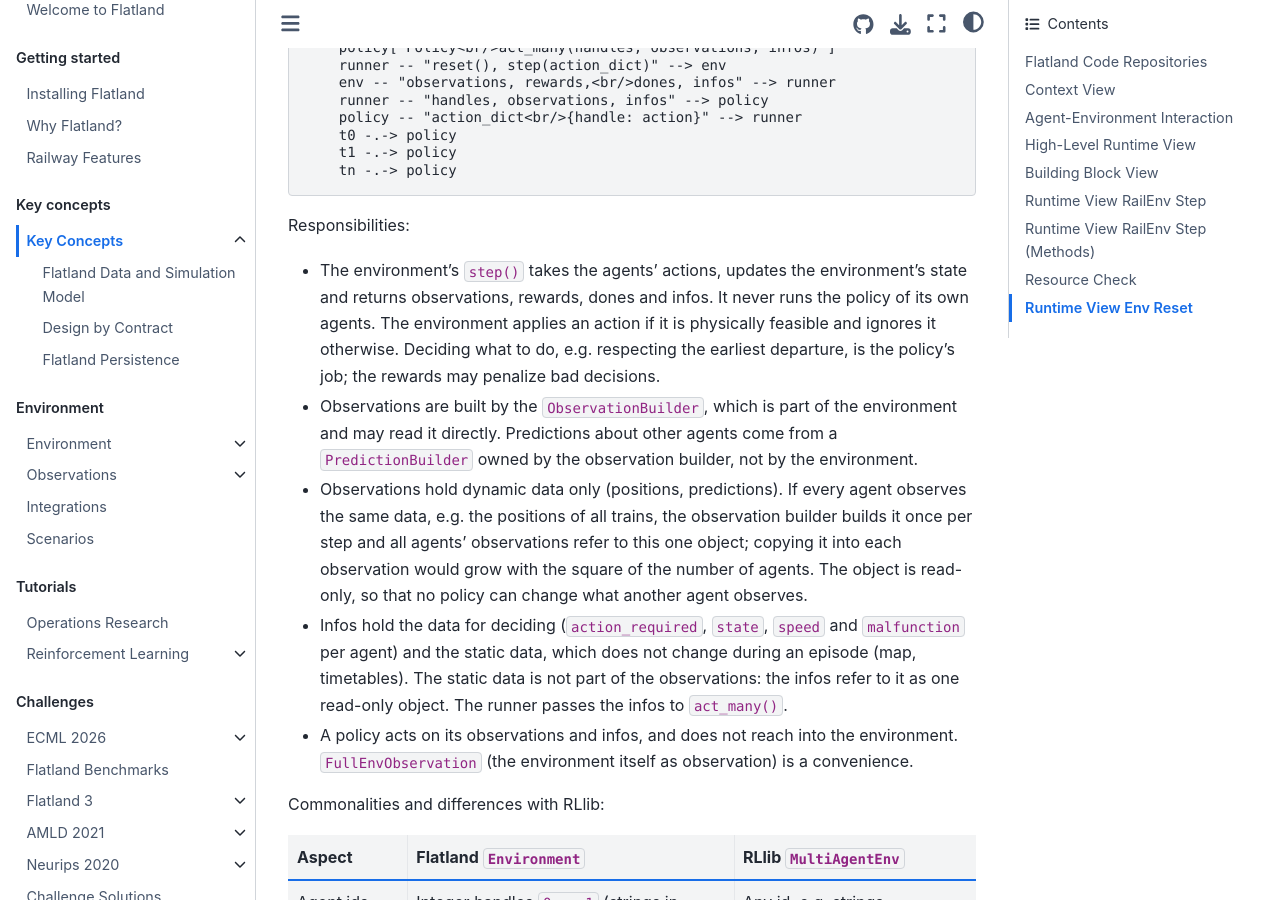
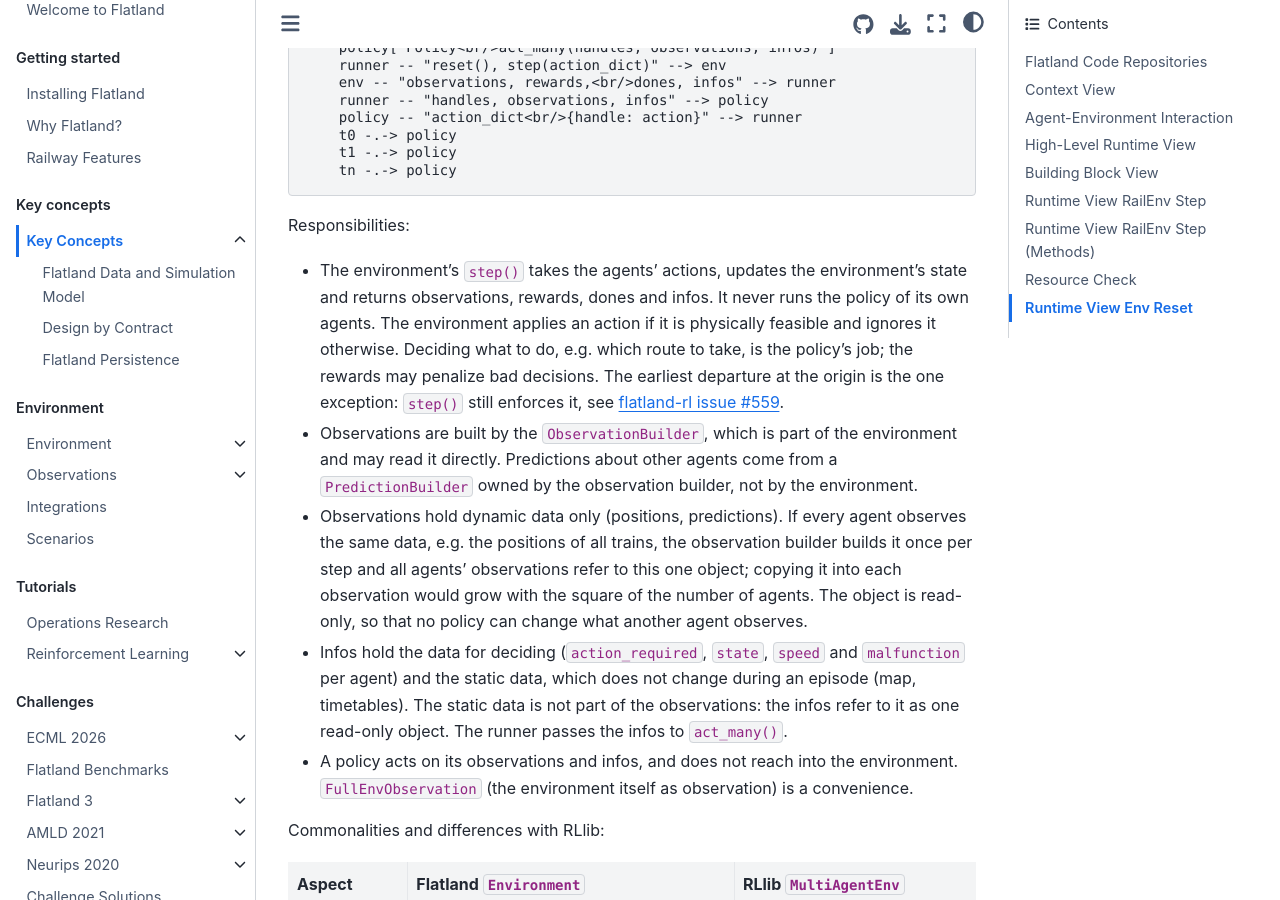
Before and after one commit to flatland-association/flatland-book, a Jupyter Book: the page built from key-concepts/key_concepts.md, in a window 1280 px wide and 900 px high, scrolled down 2285 px. Built offline with Jupyter Book 1.0.4 settings and Sphinx 7.4.7 and the Sphinx Book theme 1.1.4, drawn with Linux system fonts in a browser that asks for light colours; pages that are not in the unit, such as notebooks, are missing from menus.

Commit message:
docs(key-concepts): say that the env still enforces the earliest departure.
Co-Authored-By: Claude Opus 5.5 <noreply@anthropic.com>

```diff
--- a/key-concepts/key_concepts.md
+++ b/key-concepts/key_concepts.md
@@ -98,7 +98,8 @@ Responsibilities:
 
 * The environment's `step()` takes the agents' actions, updates the environment's state and returns observations, rewards, dones and infos. It
   never runs the policy of its own agents. The environment applies an action if it is physically feasible and ignores it otherwise. Deciding what
-  to do, e.g. respecting the earliest departure, is the policy's job; the rewards may penalize bad decisions.
+  to do, e.g. which route to take, is the policy's job; the rewards may penalize bad decisions. The earliest departure at the origin is the one
+  exception: `step()` still enforces it, see [flatland-rl issue #559](https://github.com/flatland-association/flatland-rl/issues/559).
 * Observations are built by the `ObservationBuilder`, which is part of the environment and may read it directly. Predictions about other agents
   come from a `PredictionBuilder` owned by the observation builder, not by the environment.
 * Observations hold dynamic data only (positions, predictions). If every agent observes the same data, e.g. the positions of all trains, the
```
